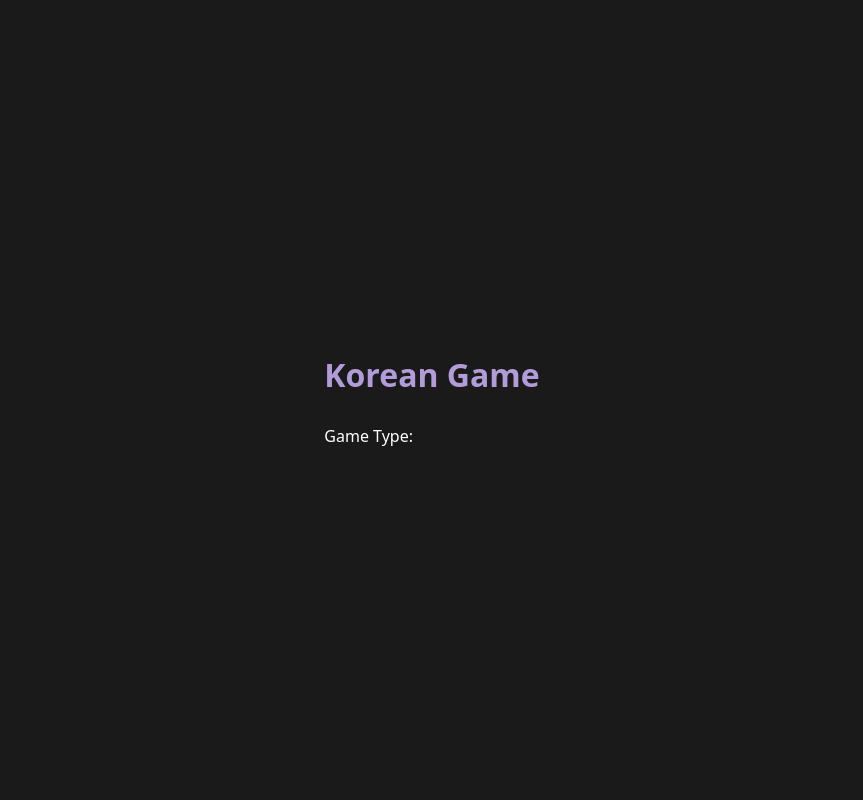
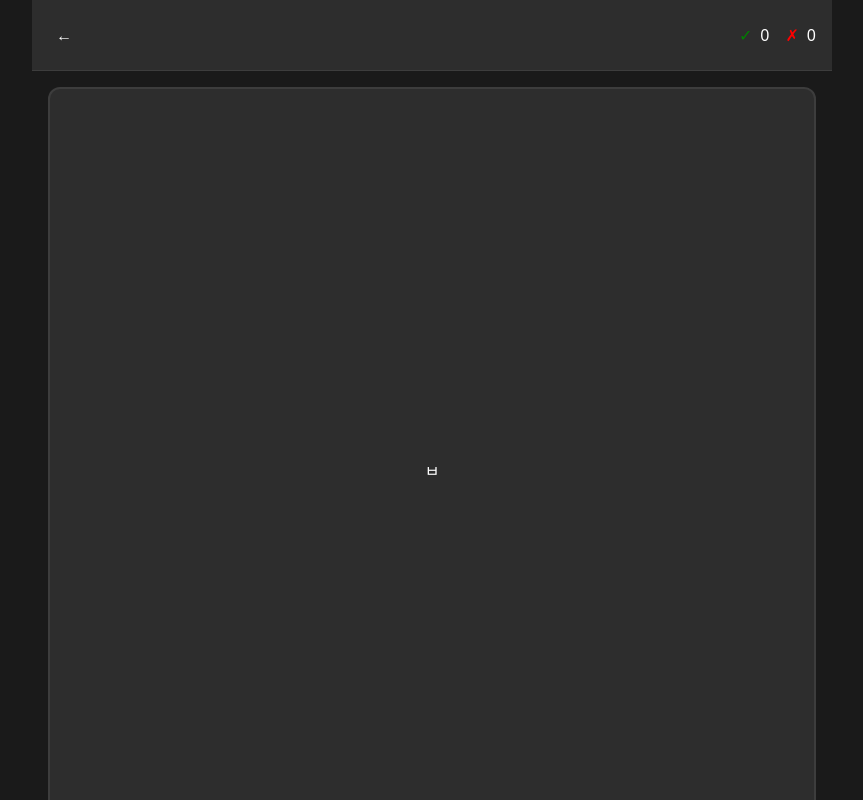
Before and after one commit to bahtibyte/langbit, a React (Vite) app: page /korean in a window 1280 px wide. Shown: the whole page, without its empty margins (208-1071 px from the left). Built offline with nearby package versions, Linux system fonts and the light colour scheme.

Commit message:
basic game without proper css

```diff
--- a/src/App.css
+++ b/src/App.css
@@ -7,14 +7,37 @@
   --border: #3d3d3d;
 }
 
+* {
+  box-sizing: border-box;
+  margin: 0;
+  padding: 0;
+}
+
+html, body {
+  height: 100%;
+  width: 100%;
+  overflow: hidden;
+  position: fixed;
+}
+
 body {
   background-color: var(--background);
   color: var(--text);
-  margin: 0;
-  min-height: 100vh;
+}
+
+#root {
+  height: 100%;
+  width: 100%;
+  overflow: hidden;
   display: flex;
-  align-items: center;
   justify-content: center;
+}
+
+.app-container {
+  width: 100%;
+  max-width: 800px;
+  height: 100%;
+  overflow: hidden;
 }
 
 .container {
--- a/src/pages/Korean.tsx
+++ b/src/pages/Korean.tsx
@@ -1,13 +1,254 @@
-import { useSearchParams } from 'react-router-dom';
+import { useSearchParams, useNavigate } from 'react-router-dom';
+import { useEffect, useMemo, useState } from 'react';
+
+const VOWELS: Record<string, string> = {
+  'ㅏ': 'a', 'ㅑ': 'ya', 'ㅓ': 'eo', 'ㅕ': 'yeo', 'ㅗ': 'o',
+  'ㅛ': 'yo', 'ㅜ': 'u', 'ㅠ': 'yu', 'ㅡ': 'eu', 'ㅣ': 'i',
+  'ㅐ': 'ae', 'ㅒ': 'yae', 'ㅔ': 'e', 'ㅖ': 'ye'
+};
+
+const CONSONANTS: Record<string, string> = {
+  'ㄱ': 'g', 'ㄴ': 'n', 'ㄷ': 'd', 'ㄹ': 'r/l', 'ㅁ': 'm',
+  'ㅂ': 'b', 'ㅅ': 's', 'ㅇ': 'ng', 'ㅈ': 'j', 'ㅊ': 'ch',
+  'ㅋ': 'k', 'ㅌ': 't', 'ㅍ': 'p', 'ㅎ': 'h'
+};
+
+function shuffleArray<T>(array: T[]): T[] {
+  return [...array].sort(() => Math.random() - 0.5);
+}
 
 function Korean() {
   const [searchParams] = useSearchParams();
-  const gameType = searchParams.get('game');
+  const navigate = useNavigate();
+  const gameType = searchParams.get('game'); // "vowels" | "consonants" | "both"
+
+  const [questionPool, setQuestionPool] = useState<[string, string][]>([]);
+  const [currentQuestion, setCurrentQuestion] = useState<[string, string] | null>(null);
+  const [options, setOptions] = useState<string[]>([]);
+  const [selectedAnswer, setSelectedAnswer] = useState<string | null>(null);
+  const [correctAnswers, setCorrectAnswers] = useState(0);
+  const [incorrectAnswers, setIncorrectAnswers] = useState(0);
+
+  const selectedMap = useMemo(() => {
+    if (gameType === 'vowels') return VOWELS;
+    if (gameType === 'consonants') return CONSONANTS;
+    return { ...VOWELS, ...CONSONANTS };
+  }, [gameType]);
+
+  useEffect(() => {
+    const entries = Object.entries(selectedMap);
+    setQuestionPool(shuffleArray(entries));
+  }, [selectedMap]);
+
+  const nextRound = () => {
+    if (questionPool.length === 0) {
+      setCurrentQuestion(null);
+      return;
+    }
+
+    const [next, ...rest] = questionPool;
+    setQuestionPool(rest);
+    setCurrentQuestion(next);
+    setSelectedAnswer(null);
+
+    const allAnswers = Object.values(selectedMap).filter(val => val !== next[1]);
+    const randomWrongAnswers = shuffleArray(allAnswers).slice(0, 4);
+    const mixedOptions = shuffleArray([...randomWrongAnswers, next[1]]);
+    setOptions(mixedOptions);
+  };
+
+  useEffect(() => {
+    if (questionPool.length > 0 && !currentQuestion) {
+      nextRound();
+    }
+  }, [questionPool]);
+
+  const handleAnswerClick = (answer: string) => {
+    if (selectedAnswer) return;
+    setSelectedAnswer(answer);
+    if (answer === currentQuestion?.[1]) {
+      setCorrectAnswers(prev => prev + 1);
+    } else {
+      setIncorrectAnswers(prev => prev + 1);
+    }
+  };
+
+  const handleRemove = () => {
+    if (selectedAnswer === currentQuestion?.[1]) {
+      setQuestionPool(prev => prev.filter(([k]) => k !== currentQuestion[0]));
+    }
+    nextRound();
+  };
+
+  const handleNext = () => {
+    setQuestionPool(prev => [...prev, currentQuestion!]); // Push back to end if not removed
+    nextRound();
+  };
+
+  if (!currentQuestion) {
+    return <div><h1>Game Over!</h1><p>You finished all questions.</p></div>;
+  }
 
   return (
-    <div>
-      <h1>Korean Game</h1>
-      <p>Game Type: {gameType}</p>
+    <div className="app-container">
+      <div style={{
+        height: '100%',
+        width: '100%',
+        display: 'flex',
+        flexDirection: 'column',
+        overflow: 'hidden'
+      }}>
+        {/* Header */}
+        <div style={{
+          display: 'flex',
+          justifyContent: 'space-between',
+          alignItems: 'center',
+          padding: '1rem',
+          borderBottom: '1px solid var(--border)',
+          backgroundColor: 'var(--card-bg)',
+          color: 'var(--text)'
+        }}>
+          <button
+            onClick={() => navigate(-1)}
+            style={{
+              background: 'none',
+              border: 'none',
+              cursor: 'pointer',
+              padding: '0.5rem',
+              color: 'var(--text)'
+            }}
+          >
+            ←
+          </button>
+          <div style={{ display: 'flex', gap: '1rem', alignItems: 'center' }}>
+            <div style={{ display: 'flex', alignItems: 'center', gap: '0.5rem' }}>
+              <span style={{ color: 'green' }}>✓</span>
+              <span>{correctAnswers}</span>
+            </div>
+            <div style={{ display: 'flex', alignItems: 'center', gap: '0.5rem' }}>
+              <span style={{ color: 'red' }}>✗</span>
+              <span>{incorrectAnswers}</span>
+            </div>
+          </div>
+        </div>
+
+        <div style={{
+          flex: 1,
+          display: 'flex',
+          flexDirection: 'column',
+          padding: '1rem',
+          gap: '1rem',
+          overflow: 'hidden'
+        }}>
+          <div
+            style={{
+              aspectRatio: '1',
+              width: '100%',
+              display: 'flex',
+              alignItems: 'center',
+              justifyContent: 'center',
+              border: '2px solid var(--border)',
+              borderRadius: '12px',
+              backgroundColor: 'var(--card-bg)'
+            }}
+          >
+            {currentQuestion[0]}
+          </div>
+
+          <div style={{
+            width: '100%',
+            display: 'flex',
+            alignItems: 'stretch',
+            justifyContent: 'space-between',
+            gap: '0.5rem',
+            backgroundColor: 'var(--card-bg)',
+            borderRadius: '12px',
+            border: '2px solid var(--border)',
+            padding: '0.5rem'
+          }}>
+            {selectedAnswer === null ? (
+              options.map(option => (
+                <button
+                  key={option}
+                  onClick={() => handleAnswerClick(option)}
+                  style={{
+                    flex: 1,
+                    borderRadius: '8px',
+                    border: '1px solid var(--border)',
+                    backgroundColor: 'var(--background)',
+                    color: 'var(--text)',
+                    cursor: 'pointer',
+                    padding: '0.5rem',
+                    whiteSpace: 'nowrap',
+                    overflow: 'hidden',
+                    textOverflow: 'ellipsis'
+                  }}
+                >
+                  {option}
+                </button>
+              ))
+            ) : (
+              <>
+                <button
+                  onClick={handleRemove}
+                  disabled={selectedAnswer !== currentQuestion[1]}
+                  style={{
+                    flex: 1,
+                    borderRadius: '8px',
+                    backgroundColor: selectedAnswer === currentQuestion[1] ? '#dfffe0' : 'var(--background)',
+                    color: 'var(--text)',
+                    border: '1px solid var(--border)',
+                    cursor: selectedAnswer === currentQuestion[1] ? 'pointer' : 'not-allowed',
+                    padding: '0.5rem',
+                    whiteSpace: 'nowrap',
+                    overflow: 'hidden',
+                    textOverflow: 'ellipsis'
+                  }}
+                >
+                  Remove
+                </button>
+
+                <div
+                  style={{
+                    flex: 1,
+                    borderRadius: '8px',
+                    backgroundColor: selectedAnswer === currentQuestion[1] ? 'lightgreen' : 'salmon',
+                    color: 'black',
+                    border: '1px solid var(--border)',
+                    display: 'flex',
+                    alignItems: 'center',
+                    justifyContent: 'center',
+                    padding: '0.5rem',
+                    whiteSpace: 'nowrap',
+                    overflow: 'hidden',
+                    textOverflow: 'ellipsis'
+                  }}
+                >
+                  {selectedAnswer}
+                </div>
+
+                <button
+                  onClick={handleNext}
+                  style={{
+                    flex: 1,
+                    borderRadius: '8px',
+                    backgroundColor: 'var(--background)',
+                    color: 'var(--text)',
+                    border: '1px solid var(--border)',
+                    cursor: 'pointer',
+                    padding: '0.5rem',
+                    whiteSpace: 'nowrap',
+                    overflow: 'hidden',
+                    textOverflow: 'ellipsis'
+                  }}
+                >
+                  Next
+                </button>
+              </>
+            )}
+          </div>
+        </div>
+      </div>
     </div>
   );
 }
```
